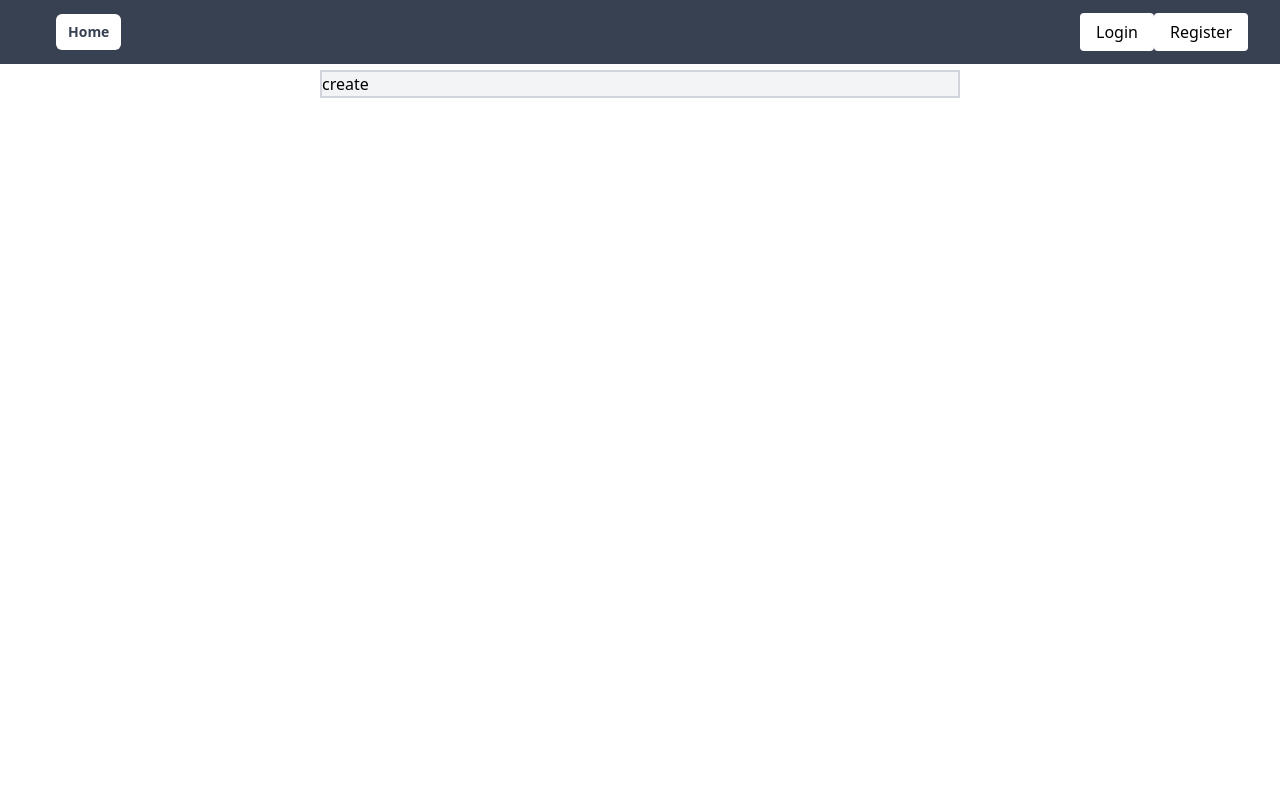
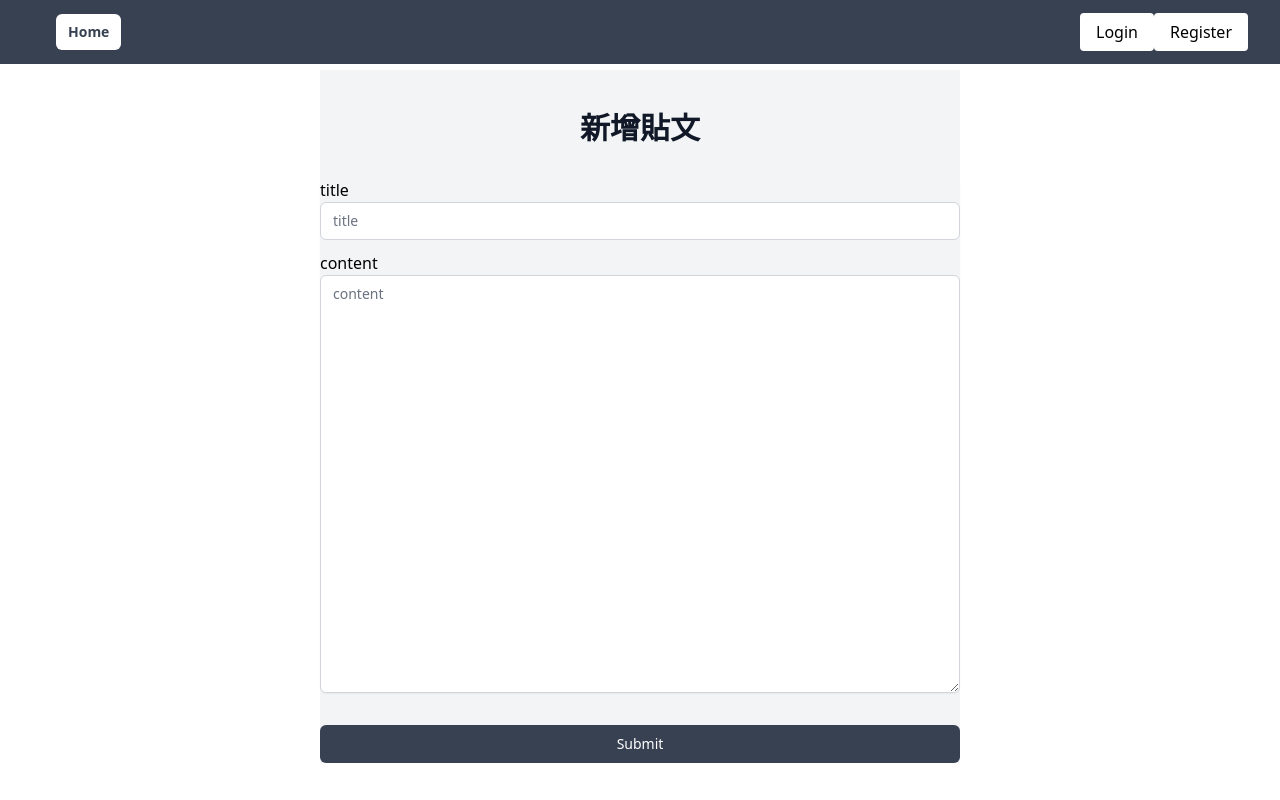
Before and after one commit to hsunmr/nuxt-laravel-app, a Nuxt app in the folder nuxt-app/: page /posts/create in a window 1280 px wide. Built offline with nearby package versions, Linux system fonts and the light colour scheme; no server answers.

Commit message:
[nuxt] post create, index, show page

```diff
--- a/nuxt-app/components/Header.vue
+++ b/nuxt-app/components/Header.vue
@@ -26,7 +26,7 @@
                 <div class="absolute inset-y-0 right-0 flex items-center pr-2 sm:static sm:inset-auto sm:ml-6 sm:pr-0">
 
                     <div v-if="this.$auth.loggedIn" class="hidden sm:block text-gray-100">
-                        <button class="text-yellow-400 hover:text-white"><i class="material-icons align-top">add_circle_outline</i> 新增貼文</button>
+                        <nuxt-link to="posts/create" class="text-yellow-400 hover:text-white"><i class="material-icons align-top">add_circle_outline</i> 新增貼文</nuxt-link>
                     </div>
 
                     <!-- Profile dropdown -->
@@ -69,7 +69,7 @@
         <!-- Mobile menu, show/hide based on menu state. -->
         <div v-show="nav_is_active" class="sm:hidden " id="mobile-menu">
             <div class="px-2 pt-2 pb-3 space-y-1 text-white">
-               <button class="text-yellow-400 hover:text-white"><i class="material-icons align-top">add_circle_outline</i> 新增貼文</button>
+               <nuxt-link to="posts/create" class="text-yellow-400 hover:text-white"><i class="material-icons align-top">add_circle_outline</i> 新增貼文</nuxt-link>
             </div>
         </div>
     </nav>
--- a/nuxt-app/pages/index.vue
+++ b/nuxt-app/pages/index.vue
@@ -1,13 +1,41 @@
 <template>
-  <div class="relative container mx-auto h-full w-full sm:w-5/6 md:w-3/6 bg-gray-100 border-2 border-gray-300" style="min-height:calc(100vh - 64px);top:70px">
-    <div>
-      content
+  <div class="relative container mx-auto h-full w-full sm:w-5/6 md:w-3/6 bg-gray-100 pt-10" style="min-height:calc(100vh - 64px);top:70px">
+    <div v-for="(post, index) in posts" :key="index" class="w-full justify-center items-center bg-white shadow-lg rounded-lg border-2 mt-2 mb-2">
+      <nuxt-link :to="`posts/${post.id}`">
+        <div class="w-full p-4">
+          <h1 class="border-b-2 border-yellow-400 font-bold">{{post.title}}</h1>
+          <p class="my-4 post_content">{{post.content}}</p>
+          <div class="post_info">
+            <p class="text-right">{{post.user.name}}</p>
+          </div>
+        </div>
+      </nuxt-link>
     </div>
   </div>
 </template>
+<style>
+.post_content{
+  display           : -webkit-box;
+  -webkit-box-orient: vertical;
+  -webkit-line-clamp: 6;
+  text-overflow     : ellipsis;
+  overflow          : hidden;
+}
+</style>
+<script>
+import axios from 'axios';
+export default {
+  data() {
+    return {
+      posts : []
+    }
+  },
+  async asyncData() {
+    let { data } = await axios.get('http://localhost:8000/api/posts');
 
-<script>
-export default {
-
+    return {
+      posts : data
+    }
+  }
 }
 </script>
--- a/nuxt-app/pages/login.vue
+++ b/nuxt-app/pages/login.vue
@@ -19,8 +19,6 @@
 
             <div>
                 <button @click="login()"  class="group relative w-full flex justify-center py-2 px-4 border border-transparent text-sm font-medium rounded-md text-white bg-gray-700 hover:bg-indigo-700 focus:outline-none focus:ring-2 focus:ring-offset-2 focus:ring-indigo-500">
-                    <span class="absolute left-0 inset-y-0 flex items-center pl-3">
-                    </span>
                     Sign in
                 </button>
             </div>
--- a/nuxt-app/pages/posts/_id/index.vue
+++ b/nuxt-app/pages/posts/_id/index.vue
@@ -1,7 +1,29 @@
 <template>
-    <div class="relative container mx-auto h-full w-full sm:w-5/6 md:w-3/6 bg-gray-100 border-2 border-gray-300" style="top:70px">
-        <div>
-            {{this.$route.params.id}}
+    <div class="relative container mx-auto h-full w-full sm:w-5/6 md:w-3/6 bg-gray-100" style="top:70px">
+        <div class="p-5">
+            <h3 class="text-xl font-bold">{{post.title}}</h3>
+            <div class="author text-right">{{post.user.name}}</div>
+            <div class="content pt-5">
+                {{post.content}}
+            </div>
         </div>
     </div>
 </template>
+<script>
+import axios from 'axios';
+export default {
+    data(){
+        return {
+            post: []
+        }
+    },
+    async asyncData({ route }) {
+        let { data } = await axios.get(`http://localhost:8000/api/posts/${route.params.id}`);
+
+        return {
+            post : data
+        }
+
+    },
+}
+</script>
--- a/nuxt-app/pages/posts/create.vue
+++ b/nuxt-app/pages/posts/create.vue
@@ -1,7 +1,65 @@
 <template>
-    <div class="relative container mx-auto h-full w-full sm:w-5/6 md:w-3/6 bg-gray-100 border-2 border-gray-300" style="top:70px">
-        <div>
-            create
+    <div class="relative container mx-auto h-full w-full sm:w-5/6 md:w-3/6 bg-gray-100 pt-10" style="top:70px">
+        <div class="w-full space-y-8">
+            <div>
+                <h2 class="text-center text-3xl font-extrabold text-gray-900">
+                    新增貼文
+                </h2>
+            </div>
+            <div class="rounded-md shadow-sm -space-y-px">
+                <div class="mt-3 mb-3">
+                    <label for="title" class="pb-5">title</label>
+                    <input v-model="title" id="title" name="title" type="text" autocomplete="title" required=""
+                        class="appearance-none rounded-none relative block w-full px-3 py-2 border border-gray-300 placeholder-gray-500 text-gray-900 rounded-md focus:outline-none focus:ring-indigo-500 focus:border-indigo-500 focus:z-10 sm:text-sm"
+                        placeholder="title"
+                    />
+                </div>
+                <div class="mt-3 mb-3">
+                    <label for="content">content</label>
+                    <textarea v-model="content" id="content" name="content"  required=""
+                        class="appearance-none rounded-none relative block w-full px-3 py-2 border border-gray-300 placeholder-gray-500 text-gray-900 rounded-md focus:outline-none focus:ring-indigo-500 focus:border-indigo-500 focus:z-10 sm:text-sm"
+                        placeholder="content"
+                        rows="20"
+                    />
+                </div>
+            </div>
+
+            <div>
+                <button @click="submit()"  class="group relative w-full flex justify-center py-2 px-4 border border-transparent text-sm font-medium rounded-md text-white bg-gray-700 hover:bg-indigo-700 focus:outline-none focus:ring-2 focus:ring-offset-2 focus:ring-indigo-500">
+                    Submit
+                </button>
+            </div>
         </div>
     </div>
 </template>
+<script>
+export default {
+    data(){
+        return {
+            title  : '',
+            content: ''
+        }
+    },
+    methods: {
+        submit(){
+            this.$axios
+                .post('http://localhost:8000/api/posts', {
+                    title  : this.title,
+                    content: this.content,
+                })
+                .then(function (response) {
+                    alert('新增成功');
+                    location.href = '/';
+                })
+                .catch(function (error) {
+                    console.log(error);
+                });
+        }
+    },
+    middleware({ store, redirect }) {
+        if (!store.state.auth.loggedIn) {
+            return redirect('/login')
+        }
+    }
+}
+</script>
--- a/nuxt-app/pages/register.vue
+++ b/nuxt-app/pages/register.vue
@@ -36,7 +36,6 @@
 </template>
 
 <script>
-import axios from 'axios'
 export default {
   layout: 'blank',
   data(){
@@ -49,7 +48,7 @@ export default {
   },
   methods: {
     register(){
-      axios
+      this.$axios
         .post('http://localhost:8000/api/auth/register', {
           name                 : this.name,
           email                : this.email,
```
